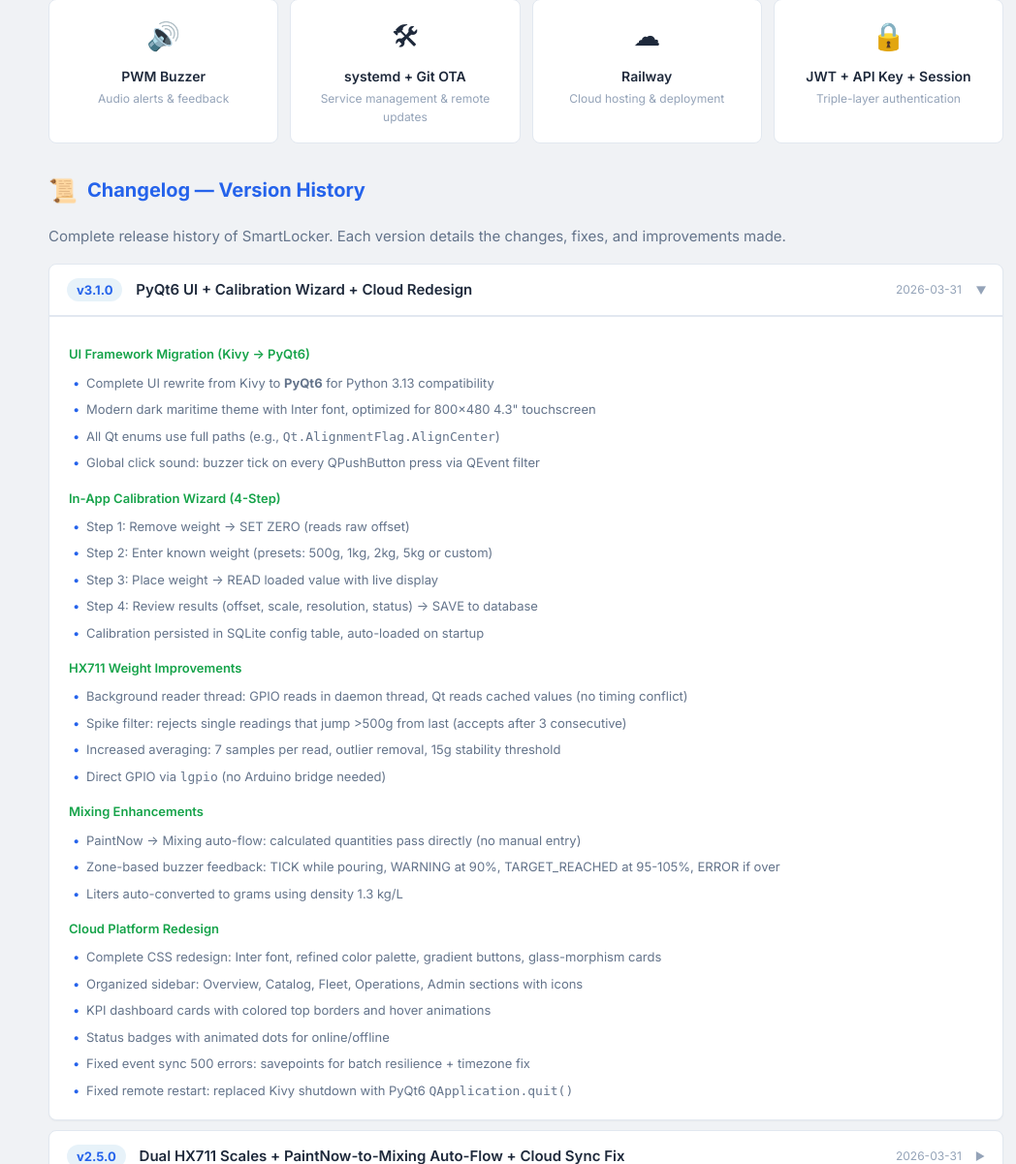
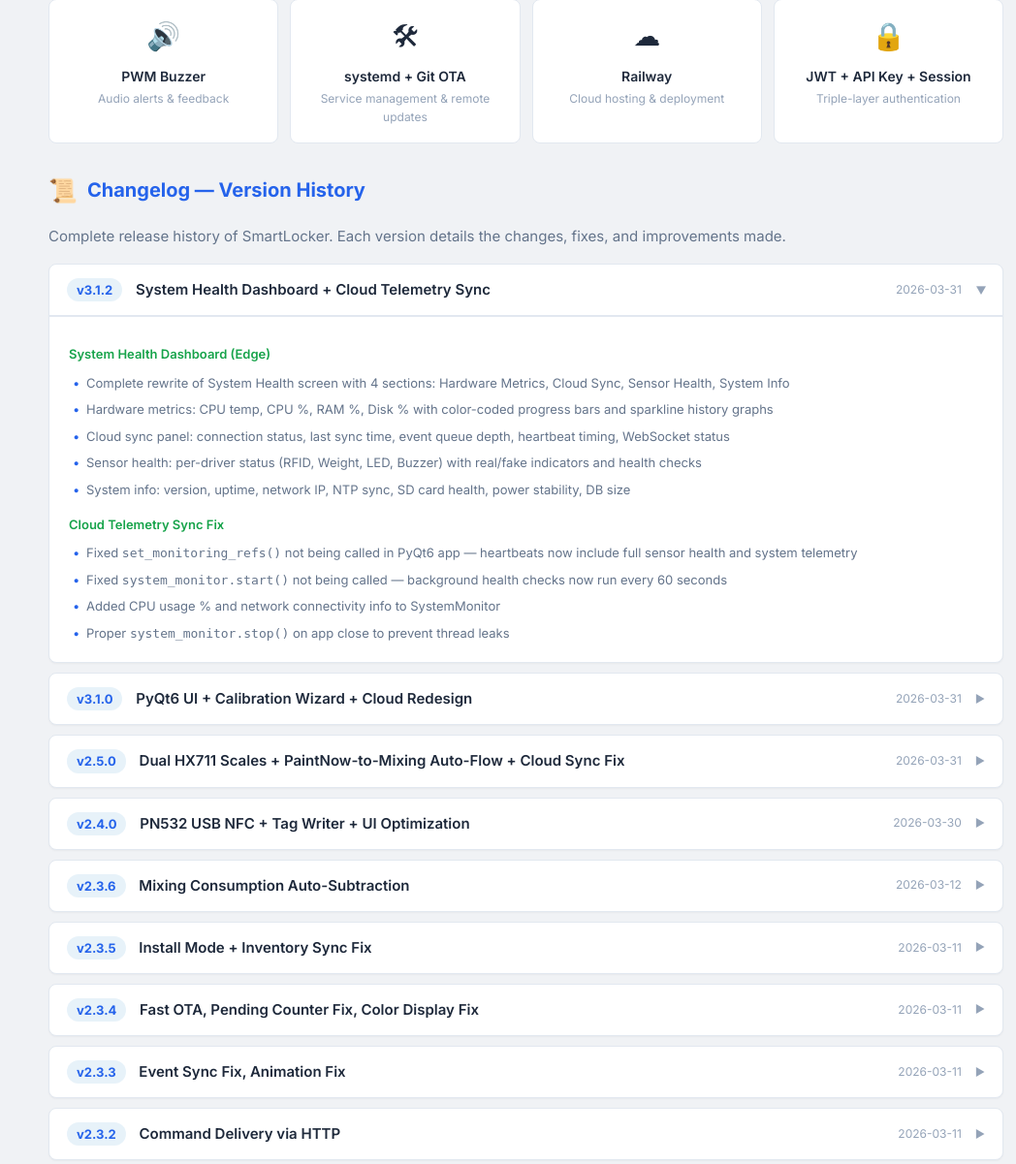
Before and after one commit to TheGuideProject/smartlocker-cloud, a FastAPI app: template app/web/templates/admin/guide.html in a window 1280 px wide. Shown: the part 2412-3613 px from the top of the page at 97% size, without its empty margins (232-1280 px from the left). Run offline with FastAPI, Linux system fonts and the light colour scheme; the template is opened without the code that fills it, so the values that code supplies are empty; some libraries are stand-ins or nearby versions.

Commit message:
Update guide: v3.1.2 changelog + edge version bump
Co-Authored-By: Claude Opus 4.6 <noreply@anthropic.com>

```diff
--- a/app/web/templates/admin/guide.html
+++ b/app/web/templates/admin/guide.html
@@ -135,7 +135,7 @@
     </div>
     <div class="stat-card accent-green">
         <div class="label">Edge Version</div>
-        <div class="value green">3.1.1</div>
+        <div class="value green">3.1.2</div>
     </div>
     <div class="stat-card accent-orange">
         <div class="label">Hardware Components</div>
@@ -363,8 +363,33 @@ Sync:       Events + Mixing Sessions + Telemetry (every 30s)  |  Heartbeat (ever
         Complete release history of SmartLocker. Each version details the changes, fixes, and improvements made.
     </p>
 
+    <!-- v3.1.2 -->
+    <details class="changelog-entry" open>
+        <summary>
+            <span><span class="version-tag">v3.1.2</span> System Health Dashboard + Cloud Telemetry Sync</span>
+            <span class="version-date">2026-03-31</span>
+        </summary>
+        <div class="changelog-body">
+            <div class="change-subtitle">System Health Dashboard (Edge)</div>
+            <ul>
+                <li>Complete rewrite of System Health screen with 4 sections: Hardware Metrics, Cloud Sync, Sensor Health, System Info</li>
+                <li>Hardware metrics: CPU temp, CPU %, RAM %, Disk % with color-coded progress bars and sparkline history graphs</li>
+                <li>Cloud sync panel: connection status, last sync time, event queue depth, heartbeat timing, WebSocket status</li>
+                <li>Sensor health: per-driver status (RFID, Weight, LED, Buzzer) with real/fake indicators and health checks</li>
+                <li>System info: version, uptime, network IP, NTP sync, SD card health, power stability, DB size</li>
+            </ul>
+            <div class="change-subtitle">Cloud Telemetry Sync Fix</div>
+            <ul>
+                <li>Fixed <code>set_monitoring_refs()</code> not being called in PyQt6 app &mdash; heartbeats now include full sensor health and system telemetry</li>
+                <li>Fixed <code>system_monitor.start()</code> not being called &mdash; background health checks now run every 60 seconds</li>
+                <li>Added CPU usage % and network connectivity info to SystemMonitor</li>
+                <li>Proper <code>system_monitor.stop()</code> on app close to prevent thread leaks</li>
+            </ul>
+        </div>
+    </details>
+
     <!-- v3.1.0 -->
-    <details class="changelog-entry" open>
+    <details class="changelog-entry">
         <summary>
             <span><span class="version-tag">v3.1.0</span> PyQt6 UI + Calibration Wizard + Cloud Redesign</span>
             <span class="version-date">2026-03-31</span>
@@ -976,7 +1001,7 @@ Sync:       Events + Mixing Sessions + Telemetry (every 30s)  |  Heartbeat (ever
             <span class="stack-tag">Git OTA</span>
         </div>
         <p style="margin-top: 16px; font-size: 12px; color: var(--text-muted);">
-            Cloud v3.1 &bull; Edge v3.1.1 &bull; Last updated 2026-03-31
+            Cloud v3.1 &bull; Edge v3.1.2 &bull; Last updated 2026-03-31
         </p>
     </div>
 </div>
```
